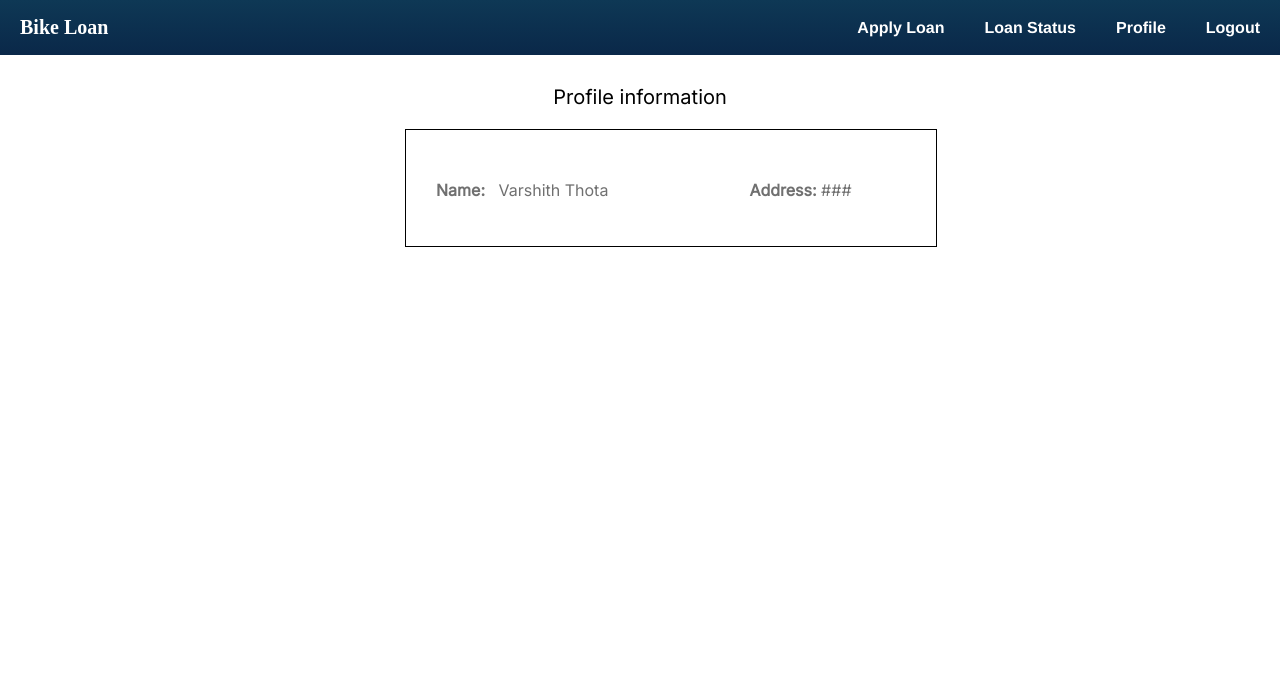
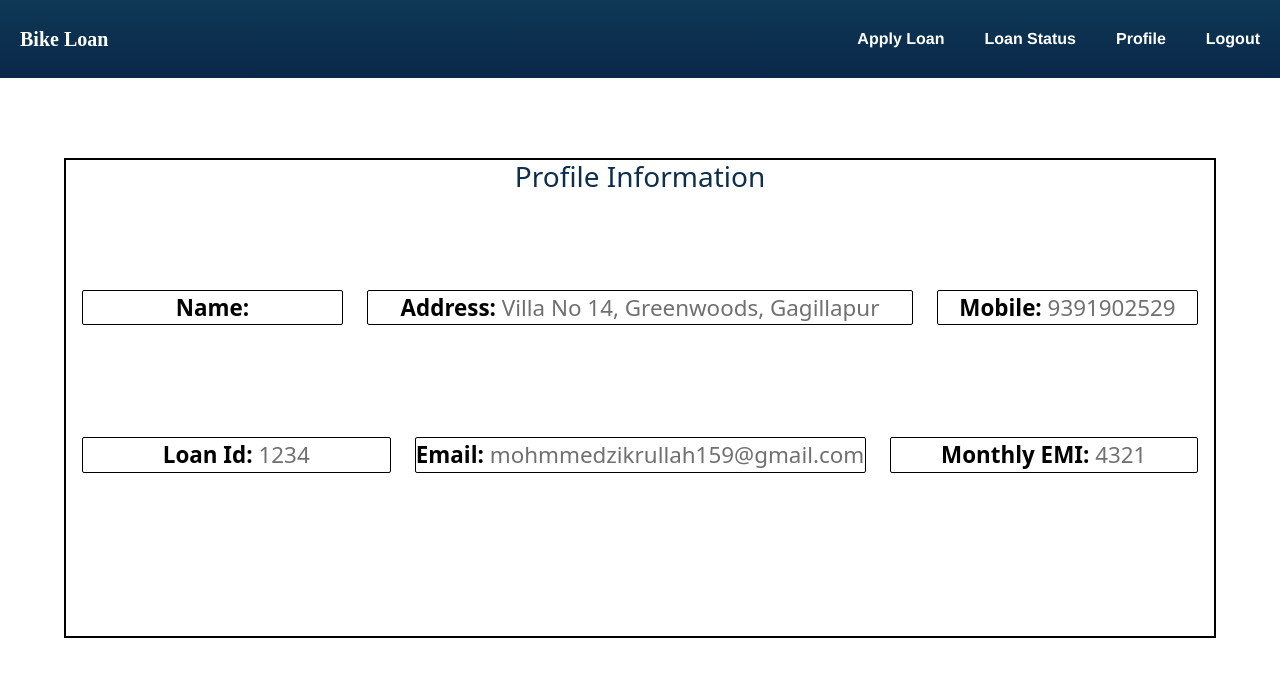
Before and after one commit to zikrullahMd/BikeLoanProject, a React (Create React App) app: page /user/getProfile in a window 1280 px wide. Shown: the top 676 px of the page. Built offline with nearby package versions, Linux system fonts and the light colour scheme; no server answers; a web font is replaced by a local one.

Commit message:
initial-login-completed

```diff
--- a/package.json
+++ b/package.json
@@ -6,8 +6,10 @@
     "@testing-library/jest-dom": "^5.11.10",
     "@testing-library/react": "^11.2.6",
     "@testing-library/user-event": "^12.8.3",
+    "bootstrap": "^5.1.3",
     "next": "^12.1.0",
     "react": "^17.0.2",
+    "react-bootstrap": "^2.2.1",
     "react-dom": "^17.0.2",
     "react-router-dom": "^6.2.2",
     "react-scripts": "4.0.3",
--- a/src/components/user/Login.jsx
+++ b/src/components/user/Login.jsx
@@ -1,10 +1,43 @@
-import React from "react";
+import React,{useState} from "react";
+//import { useNavigate } from "react-router-dom";
 import {
   Link
 } from "react-router-dom";
 
-export default class Login extends React.Component {
-  render() {
+export default function Login() {
+  const [email,setEmail] = useState("");
+  const [pass,setPassword] = useState("");
+
+
+
+  const login = async(e) =>{
+    e.preventDefault();
+    const item = {
+
+      "email" : email,
+      "password" : pass
+  }
+
+    console.log(item);
+    let result = await fetch('http://localhost:52188/user/login',{
+      method : 'POST',
+      body : JSON.stringify(item),
+      headers:{
+        "Content-Type" : 'application/json',
+        "Accept":'application/json'
+      }
+    })
+    result = await result.json();
+
+    if(result.email == item.email && result.password == item.password){
+      alert("Hogaya bhaiya ji")
+    }else{
+      alert("Kya kar raha hai bhai?")
+    }
+
+  }
+
+
     return (
       <div className="wrapper">
         <div className="squeeze_wrapper">
@@ -16,12 +49,12 @@ export default class Login extends React.Component {
           </div>
           <div className="squeeze_form">
             <div className="login">
-              <form>
+              <form onSubmit={login}>
                 <h4 id="login_">Login</h4>
                 <label>Email</label>
-                <input type="email" id="email" placeholder="name@domain" required className="email" />
+                <input type="email" id="txtEmail" placeholder="name@domain" required className="email" onChange={e=>setEmail(e.target.value)}/>
                 <label>Password</label>
-                <input type="password" id="password" placeholder="Password" required />
+                <input type="password" id="txtPassword" placeholder="Password" required  onChange={e=>setPassword(e.target.value)} />
                 <button type="submit" id="loginButton">Login</button>
               </form>
             </div>
@@ -36,4 +69,3 @@ export default class Login extends React.Component {
       </div>
     );
   }
-}
--- a/src/components/user/Navbar.jsx
+++ b/src/components/user/Navbar.jsx
@@ -8,7 +8,7 @@ export default class Navbar extends React.Component {
         <header className="navbar">
           <div className="navbar__title navbar__item">Bike Loan</div>
           <div className="navbar__item" id="applyLoan">
-            <Link to="/">Apply Loan</Link>
+            <Link to="/user/AddLoan">Apply Loan</Link>
           </div>
           <div className="navbar__item" id="loanStatus">
             <Link to="/">Loan Status</Link>
--- a/src/components/user/Signup.jsx
+++ b/src/components/user/Signup.jsx
@@ -13,6 +13,9 @@ export default function Signup() {
   const registration = async() =>{
     const item = {email,password,username,mobileNumber,userRole};
     console.log(item);
+    // For HTTPS compliant
+    //let result = await fetch('https://localhost:44334/user/signup',{
+    // For HTTP complaint
     let result = await fetch('http://localhost:52188/user/signup',{
       method : 'POST',
       body : JSON.stringify(item),
--- a/src/components/user/ViewProfile.jsx
+++ b/src/components/user/ViewProfile.jsx
@@ -1,30 +1,42 @@
-import React from "react";
+import React,{useState,useEffect} from "react";
 import Navbar from "./Navbar";
+import {Container,Row,Col} from 'react-bootstrap'
+import 'bootstrap/dist/css/bootstrap.min.css';
 
-export default class ViewProfile extends React.Component {
-  render() {
+export default function ViewProfile() {
+  const[profile,setProfile] = useState({"username":'',"address":'',"mobile":'',"loanid":'',"email":'',"emi":''});
+  useEffect(()=>{
+    const url = 'http://localhost:52188/user/getProfile?email=fa@gmail';
+    const data = async () =>{
+      try{
+        const response = await fetch(url);
+        const json = response.json();
+        setProfile(json);
+      }catch(error){
+        console.log(error);
+      }
+    }
+    data();
+    console.warn("profile",profile);
+  },[])
     return (
       <div>
-        <Navbar />
-        <div className="wrapper">
-          <p id="profile_info_text">
-            Profile information
-          </p>
-          <div className="profiles_content">
-            <div>
-              <p id="name">
-                <strong>Name:</strong> &nbsp; Varshith Thota
-              </p>
-            </div>
-
-            <div>
-              <p id="address">
-                <strong>Address:</strong> ###
-              </p>
-            </div>
-          </div>
+      <Navbar />
+        <div style={{border : "2px solid black",height : '30rem',width:'90%',margin : 'auto',marginTop : "5rem" }}>
+        <Container>
+        <h3 style={{textAlign : "center",color : "#0C2F4E"}}>Profile Information</h3>
+          <Row style={{marginTop : "6rem"}}>
+            <Col><p style={{fontSize : "1.4rem",border : "1px solid black",textAlign : "center",borderRadius : "2px"}}><strong style={{color : "black"}}>Name: </strong>{profile.username}</p></Col>
+            <Col xs={6}><p style={{fontSize : "1.4rem",border : "1px solid black",textAlign : "center",borderRadius : "2px"}}><strong style={{color : "black"}}>Address: </strong> Villa No 14, Greenwoods, Gagillapur</p></Col>
+            <Col><p style={{fontSize : "1.4rem",border : "1px solid black",textAlign : "center",borderRadius : "2px"}}><strong style={{color : "black"}}>Mobile: </strong> 9391902529</p></Col>
+          </Row>
+          <Row style={{marginTop : "6rem"}}>
+            <Col><p style={{fontSize : "1.4rem",border : "1px solid black",textAlign : "center",borderRadius : "2px"}}><strong style={{color : "black"}}>Loan Id: </strong> 1234</p></Col>
+            <Col xs={5}><p style={{fontSize : "1.4rem",border : "1px solid black",textAlign : "center",borderRadius : "2px"}}><strong style={{color : "black"}}>Email: </strong>mohmmedzikrullah159@gmail.com</p></Col>
+            <Col><p style={{fontSize : "1.4rem",border : "1px solid black",textAlign : "center",borderRadius : "2px"}}><strong style={{color : "black"}}>Monthly EMI: </strong> 4321</p></Col>
+          </Row>
+        </Container>
         </div>
       </div>
     );
   }
-}
```
Also changed, not shown: 1 other file (tests, documents, lock files or other folders).
